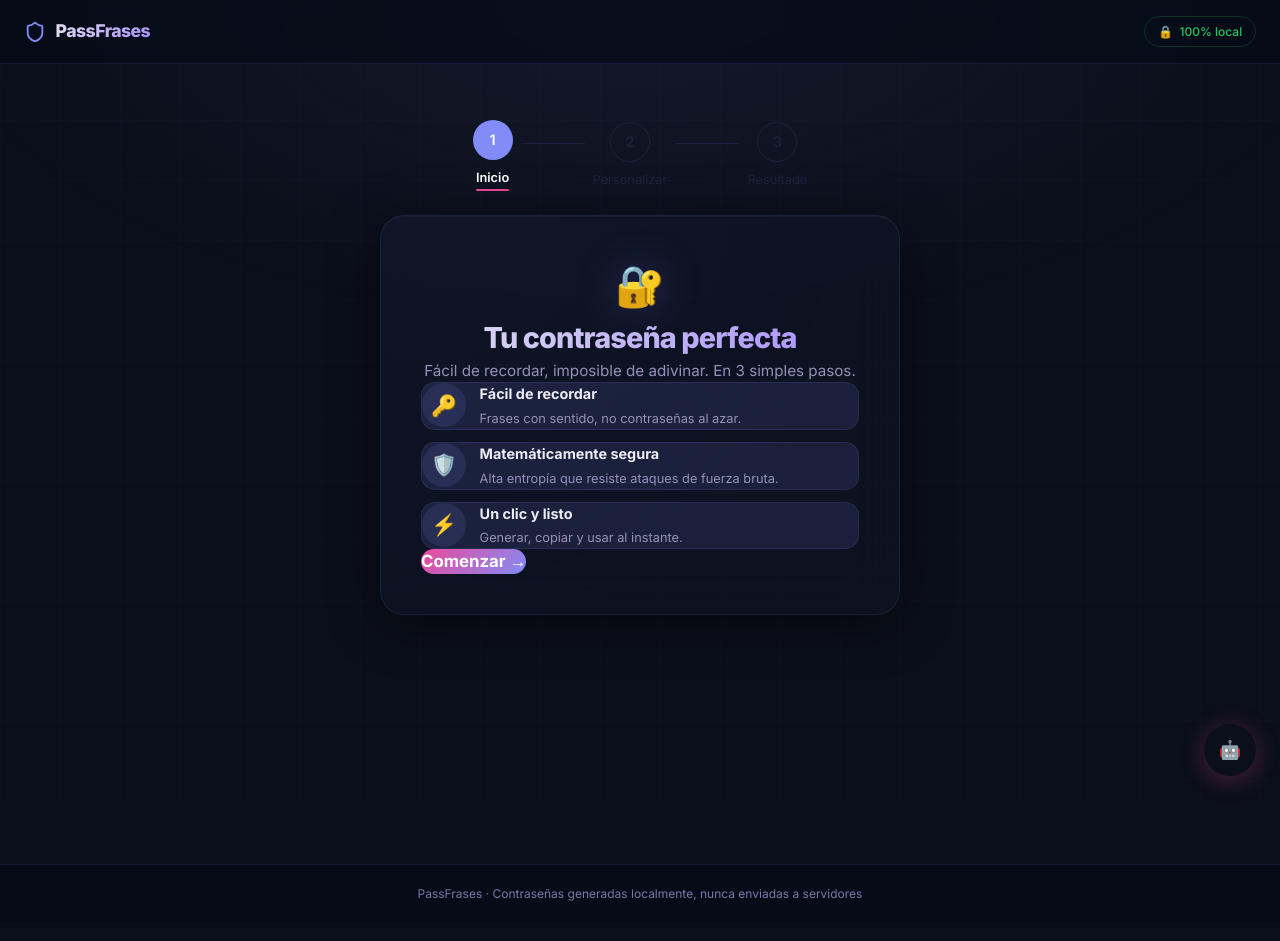
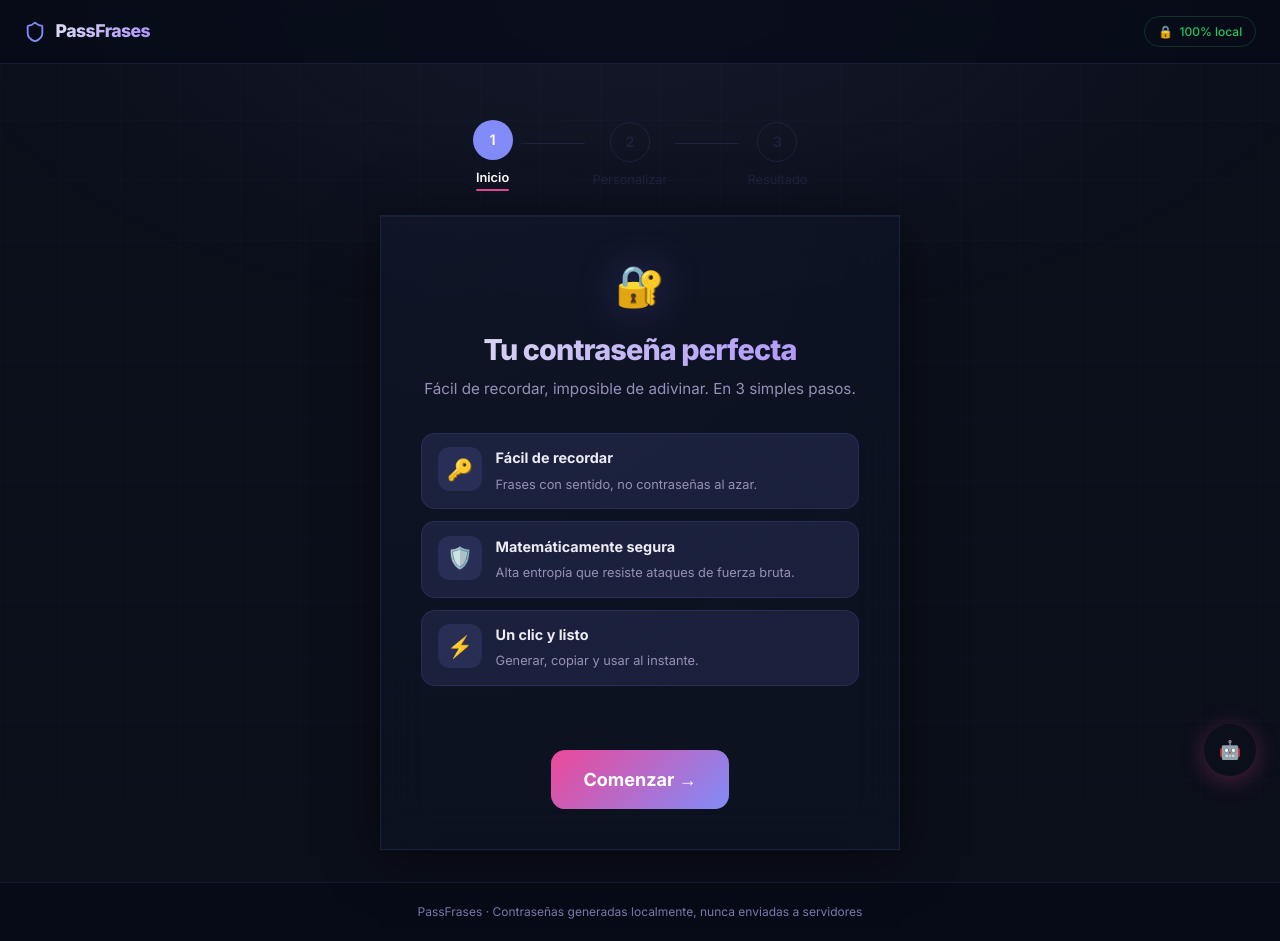
Before and after one commit to adesposito5/PassFrases-proyect, a React (Vite) app: page / in a window 1280 px wide. Built offline with nearby package versions, Linux system fonts and the light colour scheme.

Commit message:
style: restore WizardStartPage with inline styles and CSS class for CTA button

```diff
--- a/src/features/generator/pages/WizardStartPage.tsx
+++ b/src/features/generator/pages/WizardStartPage.tsx
@@ -21,6 +21,30 @@ const BENEFITS = [
 	},
 ];
 
+const styles = `
+.btn-start {
+  all: unset;
+  cursor: pointer;
+  display: inline-flex;
+  align-items: center;
+  justify-content: center;
+  gap: 0.5rem;
+  margin-top: 2rem;
+  padding: 1rem 2rem;
+  border-radius: 14px;
+  background: linear-gradient(135deg, #ec4899, #818cf8);
+  color: #fff;
+  font-size: 1.125rem;
+  font-weight: 700;
+  font-family: var(--font-sans);
+  transition: all 150ms cubic-bezier(0.16, 1, 0.3, 1);
+}
+.btn-start:hover {
+  transform: translateY(-2px);
+  box-shadow: 0 8px 32px rgba(236,72,153,0.35);
+}
+`
+
 export default function WizardStartPage() {
 	const navigate = useNavigate();
 	const setStep = usePasswordStore((state) => state.setStep);
@@ -36,45 +60,100 @@ export default function WizardStartPage() {
 
 	return (
 		<WizardLayout>
-			<div className="text-center">
-				{/* Ícono */}
+			<style>{styles}</style>
+			<div style={{ textAlign: "center" }}>
 				<div
 					aria-hidden="true"
-					className="mb-3 inline-block text-[2.5rem] drop-shadow-[0_0_20px_rgba(99,102,241,0.3)]"
+					style={{
+						fontSize: "2.5rem",
+						display: "inline-block",
+						marginBottom: "0.75rem",
+						filter: "drop-shadow(0 0 20px rgba(99,102,241,0.3))",
+					}}
 				>
 					🔐
 				</div>
 
-				{/* Título */}
-				<h1 className="mb-[0.4rem] bg-[linear-gradient(135deg,#e2e2f0,#a78bfa)] bg-clip-text text-[1.8rem] font-extrabold tracking-[-0.03em] text-transparent">
+				<h1
+					style={{
+						fontSize: "1.8rem",
+						fontWeight: 800,
+						letterSpacing: "-0.03em",
+						background: "linear-gradient(135deg, #e2e2f0, #a78bfa)",
+						WebkitBackgroundClip: "text",
+						WebkitTextFillColor: "transparent",
+						backgroundClip: "text",
+						marginBottom: "0.4rem",
+					}}
+				>
 					Tu contraseña perfecta
 				</h1>
 
-				<p className="mb-8 text-[0.95rem] text-text-secondary">
+				<p
+					style={{
+						color: "var(--color-text-secondary)",
+						fontSize: "0.95rem",
+						marginBottom: "2rem",
+					}}
+				>
 					Fácil de recordar, imposible de adivinar. En 3 simples pasos.
 				</p>
 
-				{/* Benefits */}
-				<div className="mb-8 flex flex-col gap-3 text-left">
+				<div
+					style={{
+						display: "flex",
+						flexDirection: "column",
+						gap: "0.75rem",
+						textAlign: "left",
+						marginBottom: "2rem",
+					}}
+				>
 					{BENEFITS.map((b) => (
 						<div
 							key={b.title}
-							className="flex items-start gap-[0.85rem] rounded-[14px] border border-border bg-accent-soft px-4 py-[0.85rem] transition-all duration-150 ease-out"
+							style={{
+								display: "flex",
+								alignItems: "flex-start",
+								gap: "0.85rem",
+								padding: "0.85rem 1rem",
+								background: "var(--color-accent-soft)",
+								border: "1px solid var(--color-border)",
+								borderRadius: "14px",
+								transition: "all var(--duration-fast) var(--ease-out)",
+							}}
 						>
-							{/* Ícono benefit */}
 							<div
 								aria-hidden="true"
-								className="grid h-11 w-11 shrink-0 place-items-center rounded-xl bg-accent-soft text-[1.3rem]"
+								style={{
+									width: "44px",
+									height: "44px",
+									borderRadius: "12px",
+									display: "grid",
+									placeItems: "center",
+									background: "var(--color-accent-soft)",
+									flexShrink: 0,
+									fontSize: "1.3rem",
+								}}
 							>
 								{b.icon}
 							</div>
 
-							{/* Texto */}
 							<div>
-								<strong className="mb-[0.1rem] block text-[0.9rem]">
+								<strong
+									style={{
+										display: "block",
+										fontSize: "0.9rem",
+										marginBottom: "0.1rem",
+									}}
+								>
 									{b.title}
 								</strong>
-								<span className="text-[0.8rem] text-text-secondary">
+								<span
+									style={{
+										fontSize: "0.8rem",
+										color: "var(--color-text-secondary)",
+									}}
+								>
 									{b.desc}
 								</span>
 							</div>
@@ -82,12 +161,11 @@ export default function WizardStartPage() {
 					))}
 				</div>
 
-				{/* CTA */}
 				<button
 					type="button"
 					onClick={handleStart}
 					aria-label="Comenzar a personalizar tu contraseña"
-					className="mx-auto mt-6 flex w-fit items-center justify-center gap-2 rounded-[14px] bg-[image:var(--gradient-cta)] px-8 py-4 font-sans text-[1.05rem] font-bold text-white transition-all duration-150 ease-out hover:-translate-y-0.5 hover:shadow-[0_8px_32px_rgba(236,72,153,0.35)]"
+					className="btn-start"
 				>
 					Comenzar →
 				</button>
```
